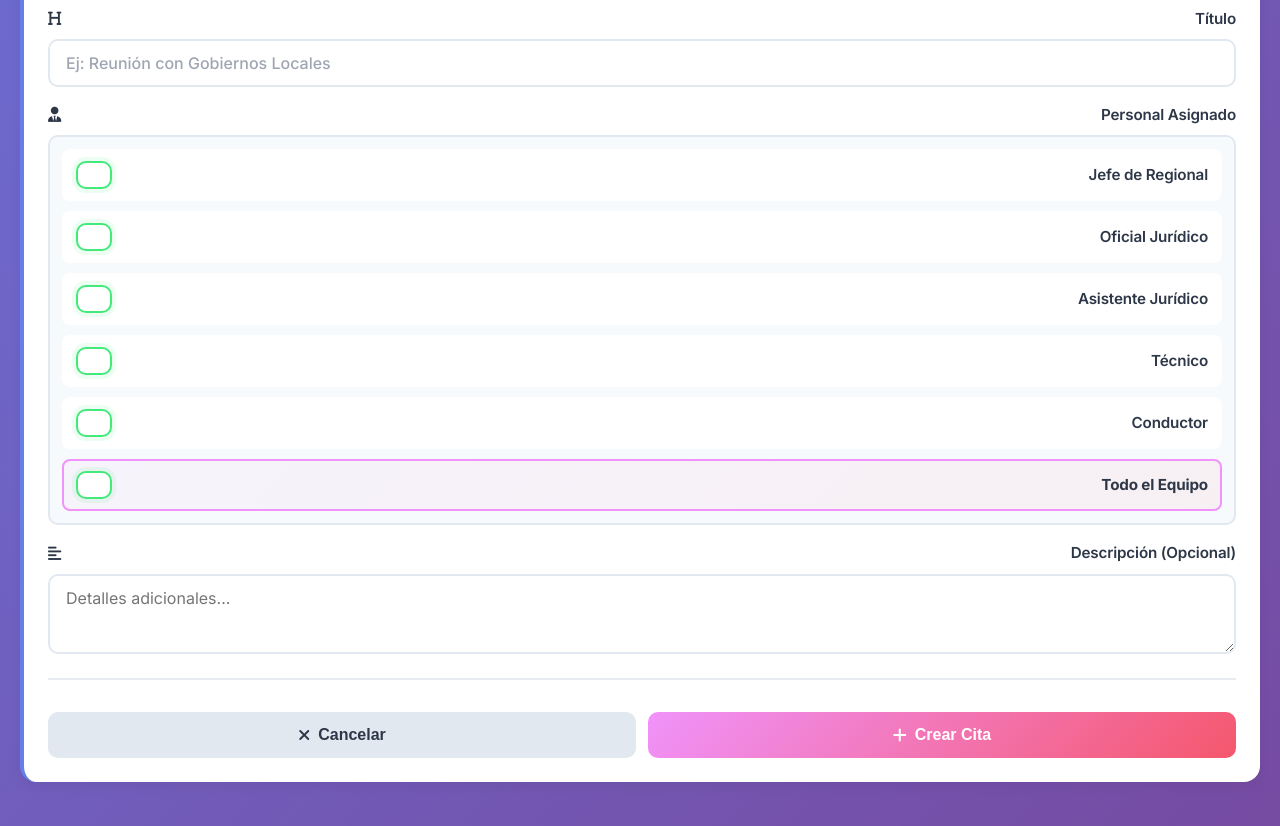
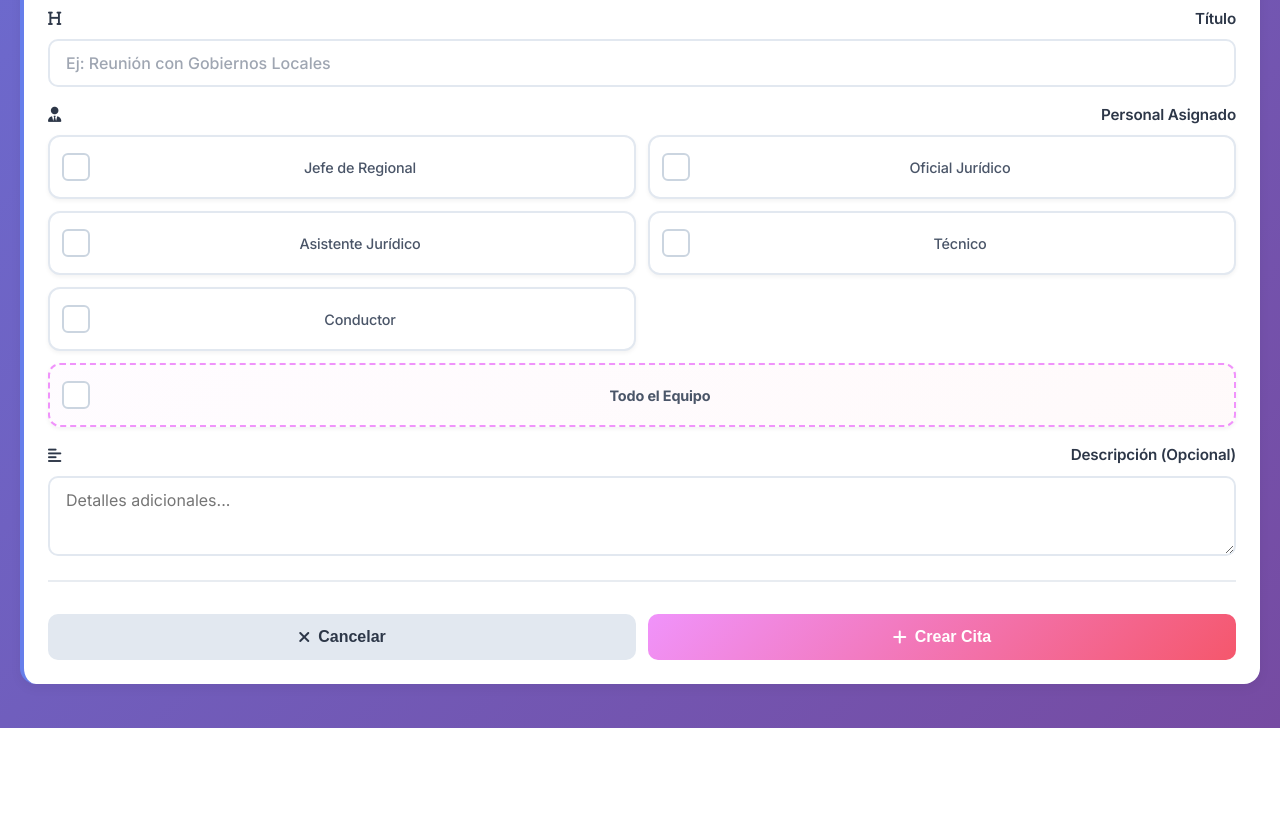
Before and after one commit to Semujeroccidente/dniescaner, a plain HTML site: page modules/agenda.html in a window 1280 px wide. Shown: the part 1420-2246 px from the top of the page. After the commit the page ends 2148 px from the top, so only its background shows below. Drawn offline with Linux system fonts and the light colour scheme.

Commit message:
feat: Add comprehensive styling for the agenda module, including calendar, appointments, and form elements.

```diff
--- a/css/agenda.css
+++ b/css/agenda.css
@@ -297,59 +297,118 @@
     min-height: 80px;
 }
 
-/* Checkbox Group */
+/* Checkbox group - Modern Card Style */
 .checkbox-group {
-    display: flex;
-    flex-direction: column;
-    gap: 10px;
-    padding: 12px;
-    background: #f7fafc;
-    border-radius: 10px;
-    border: 2px solid #e2e8f0;
+    display: grid;
+    grid-template-columns: repeat(2, 1fr);
+    gap: 12px;
+    padding: 0;
+    background: transparent;
+    border: none;
 }
 
 .checkbox-label {
+    position: relative;
     display: flex;
     align-items: center;
-    gap: 10px;
-    padding: 10px 12px;
+    justify-content: center;
+    gap: 8px;
+    padding: 16px 12px;
     background: white;
-    border-radius: 8px;
+    border-radius: 12px;
     cursor: pointer;
-    transition: all 0.3s ease;
-    border: 2px solid transparent;
+    transition: all 0.3s cubic-bezier(0.4, 0, 0.2, 1);
+    border: 2px solid #e2e8f0;
+    box-shadow: 0 2px 4px rgba(0, 0, 0, 0.05);
 }
 
 .checkbox-label:hover {
-    background: #edf2f7;
+    transform: translateY(-2px);
+    box-shadow: 0 4px 12px rgba(240, 147, 251, 0.2);
     border-color: #f093fb;
 }
 
 .checkbox-label input[type="checkbox"] {
-    width: 20px;
-    height: 20px;
-    cursor: pointer;
-    accent-color: #f093fb;
+    position: absolute;
+    opacity: 0;
+    width: 0;
+    height: 0;
+}
+
+/* Custom checkbox indicator */
+.checkbox-label::before {
+    content: '';
+    width: 24px;
+    height: 24px;
+    border: 2px solid #cbd5e0;
+    border-radius: 6px;
+    transition: all 0.3s ease;
+    background: white;
+    flex-shrink: 0;
 }
 
 .checkbox-label span {
-    font-size: 0.95rem;
-    color: #2d3748;
+    font-size: 0.9rem;
+    color: #4a5568;
     user-select: none;
+    font-weight: 500;
+    text-align: center;
+    flex: 1;
 }
 
-.checkbox-label input[type="checkbox"]:checked+span {
+/* Checked state */
+.checkbox-label input[type="checkbox"]:checked~span {
     color: #f5576c;
+    font-weight: 700;
+}
+
+.checkbox-label:has(input[type="checkbox"]:checked) {
+    background: linear-gradient(135deg, #f093fb15 0%, #f5576c15 100%);
+    border-color: #f093fb;
+    box-shadow: 0 4px 12px rgba(240, 147, 251, 0.3);
+}
+
+.checkbox-label:has(input[type="checkbox"]:checked)::before {
+    background: linear-gradient(135deg, #f093fb 0%, #f5576c 100%);
+    border-color: #f093fb;
+    content: '✓';
+    display: flex;
+    align-items: center;
+    justify-content: center;
+    color: white;
+    font-weight: bold;
+    font-size: 14px;
+}
+
+/* Special styling for "Todo el Equipo" */
+.checkbox-all {
+    grid-column: span 2;
+    background: linear-gradient(135deg, #f093fb08 0%, #f5576c08 100%);
+    border: 2px dashed #f093fb;
+}
+
+.checkbox-all span {
     font-weight: 600;
 }
 
-.checkbox-all {
-    background: linear-gradient(135deg, #f093fb10 0%, #f5576c10 100%);
-    border: 2px solid #f093fb;
+.checkbox-all:hover {
+    background: linear-gradient(135deg, #f093fb15 0%, #f5576c15 100%);
+    border-style: solid;
 }
 
-.checkbox-all:hover {
-    background: linear-gradient(135deg, #f093fb20 0%, #f5576c20 100%);
+.checkbox-all:has(input[type="checkbox"]:checked) {
+    background: linear-gradient(135deg, #f093fb 0%, #f5576c 100%);
+    border-color: #f093fb;
+}
+
+.checkbox-all:has(input[type="checkbox"]:checked) span {
+    color: white;
+}
+
+.checkbox-all:has(input[type="checkbox"]:checked)::before {
+    border-color: white;
+    background: white;
+    color: #f5576c;
 }
 
 
```
